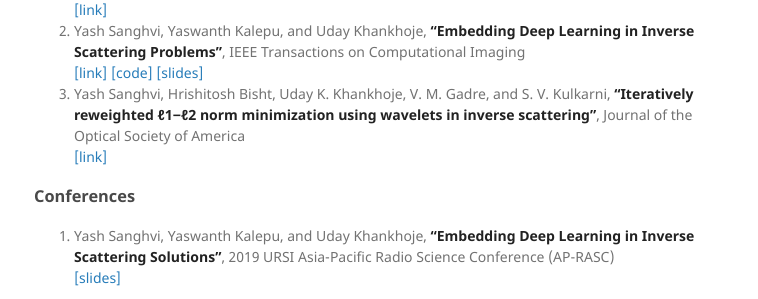
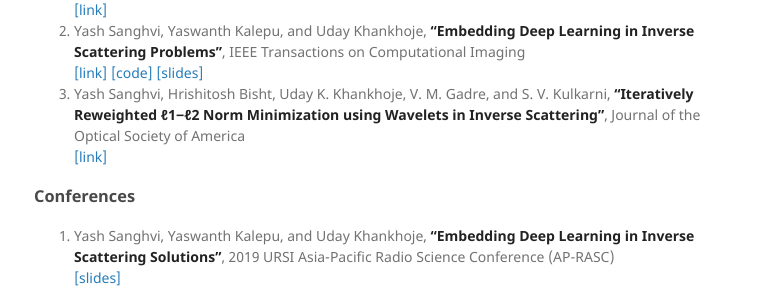
Before and after one commit to sanghviyashiitb/sanghviyashiitb.github.io, a Jekyll site: the page built from publications/index.md, in a window 1280 px wide. Shown: the part 205-504 px from the top of the page, without its empty margins (106-864 px from the left). Built offline with Jekyll 4.4.1, drawn with Linux system fonts in a browser that asks for light colours.

```diff
--- a/publications/index.md
+++ b/publications/index.md
@@ -7,7 +7,7 @@ title: Publications
 [[link]](https://ieeexplore.ieee.org/document/8976282)
 2. Yash Sanghvi, Yaswanth Kalepu, and Uday Khankhoje, **"Embedding Deep Learning in Inverse Scattering Problems"**, IEEE Transactions on Computational Imaging <br>
 [[link]](https://ieeexplore.ieee.org/document/8709721) [[code]](https://github.com/sanghviyashiitb/EmbeddingDLinISP-Github) [[slides]](/blog/2019-3-31-URSI)
-3. Yash Sanghvi, Hrishitosh Bisht, Uday K. Khankhoje, V. M. Gadre, and S. V. Kulkarni, **"Iteratively reweighted ℓ1−ℓ2 norm minimization using wavelets in inverse scattering"**, Journal of the Optical Society of America <br>
+3. Yash Sanghvi, Hrishitosh Bisht, Uday K. Khankhoje, V. M. Gadre, and S. V. Kulkarni, **"Iteratively Reweighted ℓ1−ℓ2 Norm Minimization using Wavelets in Inverse Scattering"**, Journal of the Optical Society of America <br>
 [[link]](https://www.osapublishing.org/josaa/abstract.cfm?uri=josaa-37-4-680)
 
 ### Conferences
```
